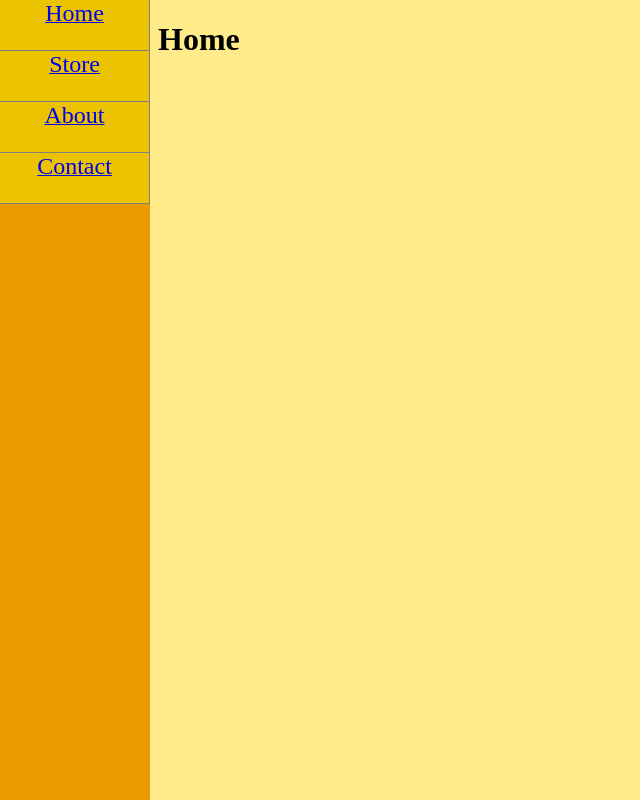
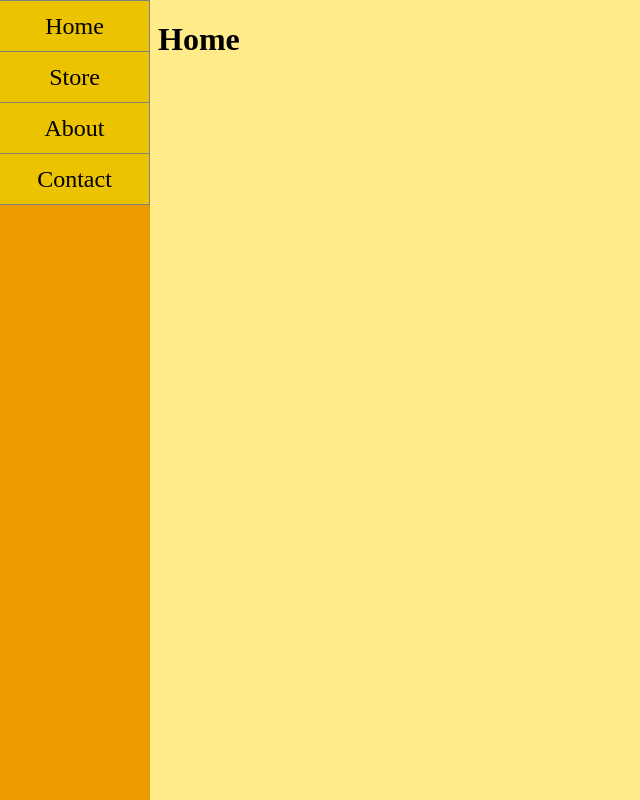
Before and after one commit to DylanLaw03/liv-a-little, a React (Create React App) app: page / in a window 1280 px wide. Shown: the whole page, without its empty margins (0-640 px from the left). Built offline with nearby package versions, Linux system fonts and the light colour scheme; the HTML template or start-up script is replaced by a standard one.

Commit message:
Cleaned up navbar

```diff
--- a/src/App.css
+++ b/src/App.css
@@ -1,54 +1,14 @@
-.App {
-  text-align: center;
-}
-
-.App-logo {
-  height: 40vmin;
-  pointer-events: none;
-}
-
-@media (prefers-reduced-motion: no-preference) {
-  .App-logo {
-    animation: App-logo-spin infinite 20s linear;
-  }
-}
-
-.App-header {
-  background-color: #282c34;
-  min-height: 100vh;
+.navLink {
   display: flex;
-  flex-direction: column;
   align-items: center;
   justify-content: center;
-  font-size: calc(10px + 2vmin);
-  color: white;
-}
-
-.App-link {
-  color: #61dafb;
-}
-
-@keyframes App-logo-spin {
-  from {
-    transform: rotate(0deg);
-  }
-  to {
-    transform: rotate(360deg);
-  }
-}
-
-.navbarItem {
-  text-align: center;
+  font-size: 24px;
   text-decoration: none;
+  color: black;
   background-color: #EBC300;
   height: 50px;
   border-bottom: 1px solid gray;
   border-right: 1px solid gray;
-}
-
-.NavbarText {
-  font-size: 24px;
-  align-self: center;
 }
 
 .navbar {
@@ -61,6 +21,7 @@
   width: 150px;
   height: 100%;
   background-color: #EB9B00;
+  border-top: 1px solid gray;
 }
 .home {
   margin-left: 150px;
--- a/src/components/navbar/navbar.js
+++ b/src/components/navbar/navbar.js
@@ -7,6 +7,7 @@ import { NavbarItem } from './navbaritem';
 export const NavBar = (props) => {
 
     return (
+        // return list of all pages
         <div className='navbar'>
                 <NavbarItem text="Home" link="/" />
                 <NavbarItem text="Store" link="/store" />
--- a/src/components/navbar/navbaritem.js
+++ b/src/components/navbar/navbaritem.js
@@ -1,14 +1,11 @@
 import React from 'react';
 import { Link } from 'react-router-dom';
 
-
+// builds navbar items for navbar
 export const NavbarItem = (props) => {
-
     return(
-        <Link to={props.link}>
-            <div className='navbarItem'>
-                <span className='NavbarText'>{props.text}</span>
-            </div>
+        <Link to={props.link} className='navLink'>
+            {props.text}
         </Link>
     );
 }
```
